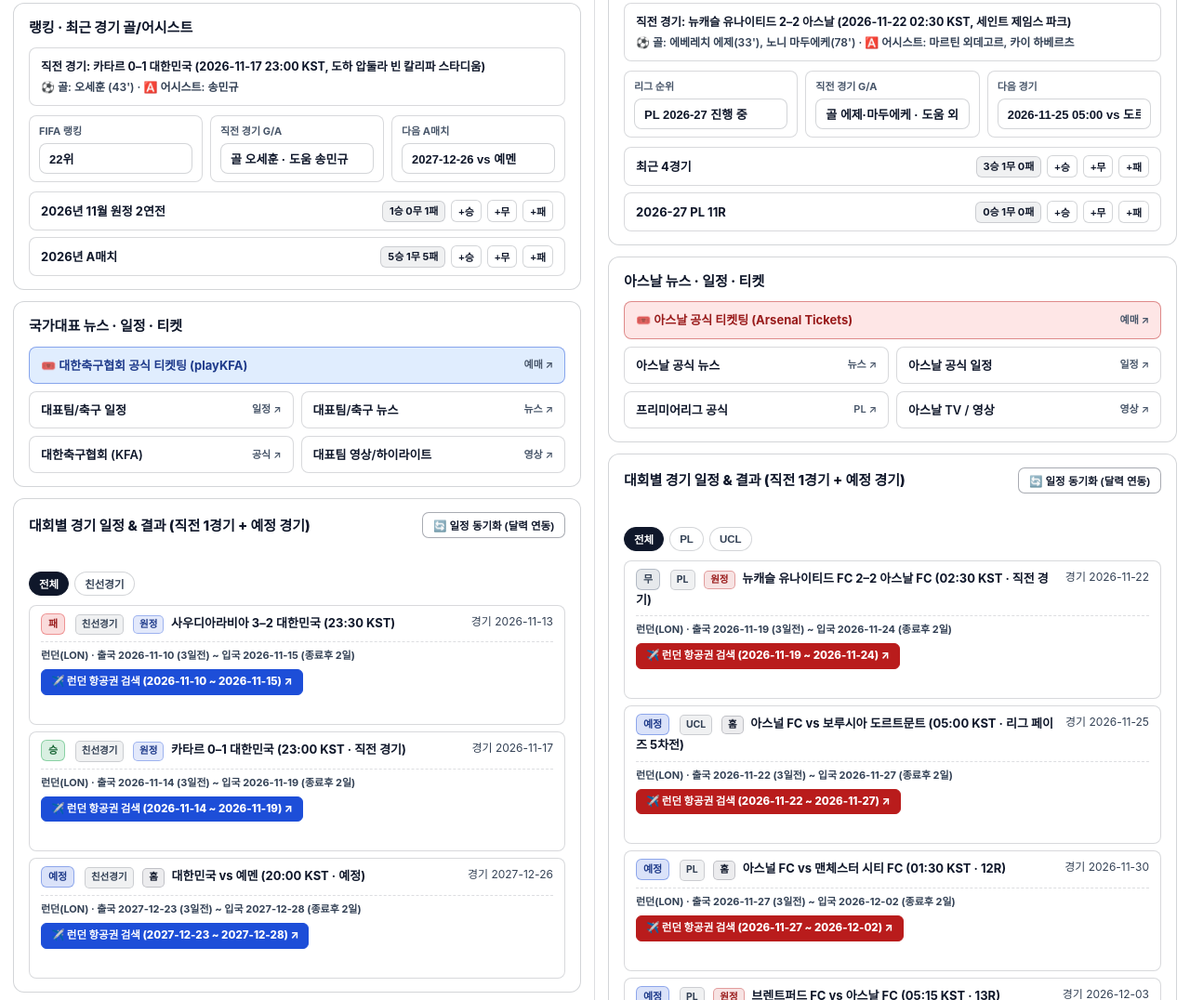
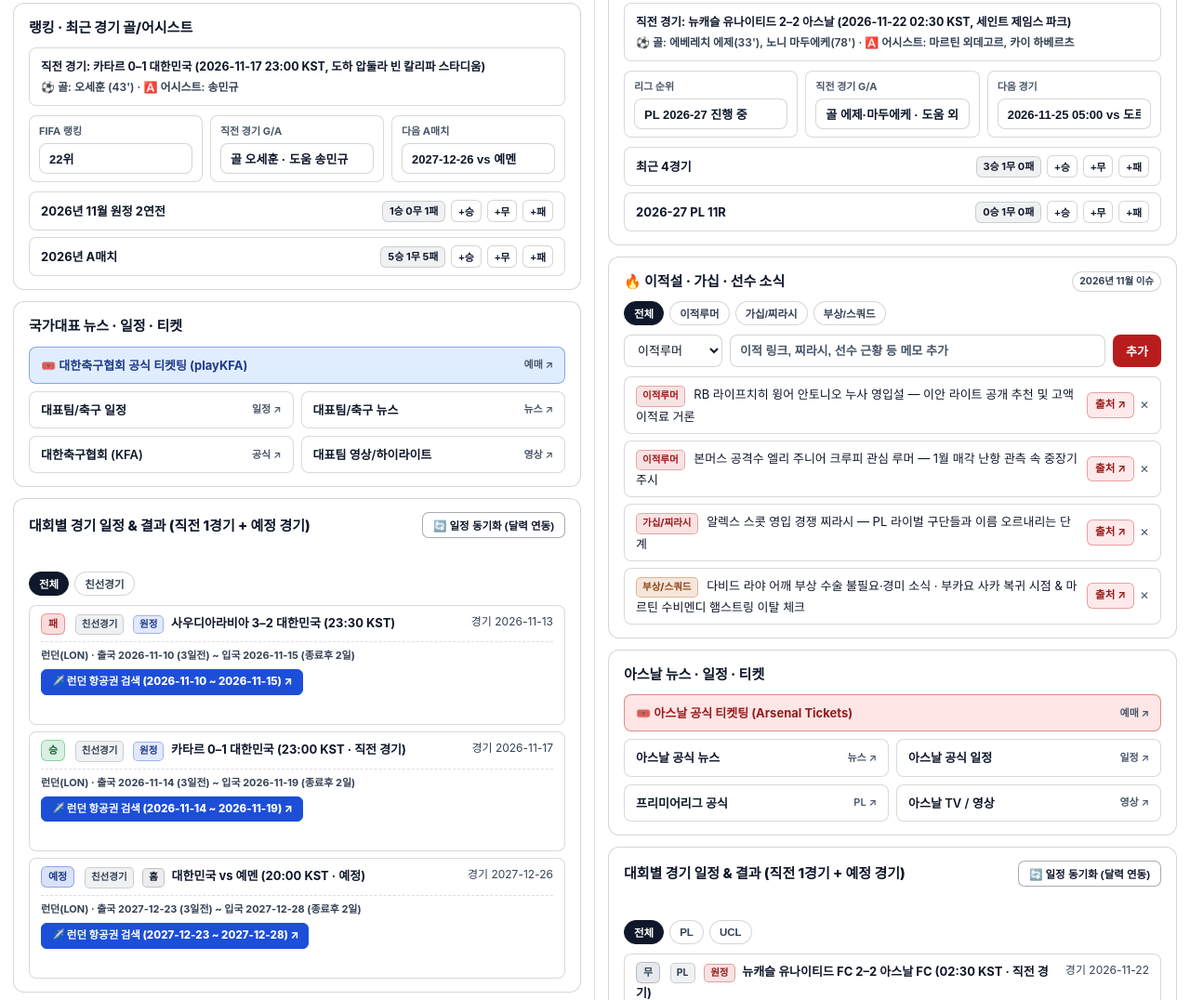
Before and after one commit to pparkdukyoung0917-bit/korea-50-50-arsena, a plain HTML site: page index.html in a window 1280 px wide. Shown: the part 1651-2727 px from the top of the page at 93% size. Drawn offline with Linux system fonts and the light colour scheme.

Commit message:
Update index.html

```diff
--- a/index.html
+++ b/index.html
@@ -1111,6 +1111,25 @@
       color: var(--text-sub);
       border: 1px solid var(--border);
       white-space: nowrap;
+    }
+
+    .gossip-badge {
+      display: inline-block;
+      font-size: 10.5px;
+      font-weight: 800;
+      padding: 2px 6px;
+      border-radius: 5px;
+      margin-right: 6px;
+      background: rgba(185, 28, 28, 0.12);
+      color: #991b1b;
+      border: 1px solid rgba(185, 28, 28, 0.3);
+      white-space: nowrap;
+    }
+
+    .gossip-badge.injury {
+      background: rgba(180, 83, 9, 0.14);
+      color: #92400e;
+      border-color: rgba(180, 83, 9, 0.35);
     }
 
     .row-form {
@@ -1794,6 +1813,25 @@
           </div>
         </div>
         <ul id="arsenalStatList" class="item-list"></ul>
+      </div>
+
+      <!-- 아스날 뉴스 · 일정 · 티켓 박스 바로 위: 이적설 · 가십 · 선수 소식 -->
+      <div class="card" id="arsenalGossipCard">
+        <h2>
+          <span>🔥 이적설 · 가십 · 선수 소식</span>
+          <span class="card-hint-chip">2026년 11월 이슈</span>
+        </h2>
+        <div class="filter-bar" id="arsenalGossipFilterBar"></div>
+        <form class="row-form" id="arsenalGossipForm">
+          <select id="arsenalGossipTag" class="result-select">
+            <option value="이적루머">이적루머</option>
+            <option value="가십/찌라시">가십/찌라시</option>
+            <option value="부상/스쿼드">부상/스쿼드</option>
+          </select>
+          <input type="text" id="arsenalGossipInput" class="text-input" placeholder="이적 링크, 찌라시, 선수 근황 등 메모 추가" required />
+          <button type="submit" class="btn-add">추가</button>
+        </form>
+        <ul class="item-list" id="arsenalGossipList"></ul>
       </div>
 
       <div class="card">
@@ -2013,6 +2051,33 @@
       { name: "Best Western London Highbury", note: "하이베리 방면 · 약 1.0mi", estKrw: 210000 },
       { name: "City Prime Camden", note: "캠든/이스링턴 · 약 0.7mi", estKrw: 290000 },
       { name: "Premier Inn London Angel Islington", note: "엔젤 이스링턴역 · 약 1.3mi", estKrw: 190000 }
+    ];
+
+    const INITIAL_ARSENAL_GOSSIP = [
+      {
+        id: "ag1",
+        tag: "이적루머",
+        text: "RB 라이프치히 윙어 안토니오 누사 영입설 — 이안 라이트 공개 추천 및 고액 이적료 거론",
+        url: "https://www.football365.com/news/arsenal-antonio-nusa-reaches-decision-join-huge-january-transfer"
+      },
+      {
+        id: "ag2",
+        tag: "이적루머",
+        text: "본머스 공격수 엘리 주니어 크루피 관심 루머 — 1월 매각 난항 관측 속 중장기 주시",
+        url: "https://rumourleague.com/?team=arsenal"
+      },
+      {
+        id: "ag3",
+        tag: "가십/찌라시",
+        text: "알렉스 스콧 영입 경쟁 찌라시 — PL 라이벌 구단들과 이름 오르내리는 단계",
+        url: "https://rumourleague.com/?team=arsenal"
+      },
+      {
+        id: "ag4",
+        tag: "부상/스쿼드",
+        text: "다비드 라야 어깨 부상 수술 불필요·경미 소식 · 부카요 사카 복귀 시점 & 마르틴 수비멘디 햄스트링 이탈 체크",
+        url: "https://www.theguardian.com/football/2026/nov/23/david-raya-shoulder-injury-arsenal-surgery-mikel-arteta"
+      }
     ];
 
     function getStatColor(val) {
@@ -2307,6 +2372,8 @@
         matches: [...INITIAL_DATA.arsenal.matches],
         stats: INITIAL_DATA.arsenal.stats.map(s => ({ ...s })),
         memos: [...INITIAL_DATA.arsenal.memos],
+        gossipFilter: "전체",
+        gossipItems: [...INITIAL_ARSENAL_GOSSIP],
         predictions: {
           a_next_1: { home: 2, away: 1 },
           a_next_2: { home: 2, away: 2 },
@@ -2472,6 +2539,59 @@
     window.adjustStat = function(side, idx, field) {
       state[side].stats[idx][field] += 1;
       renderStats(side);
+    };
+
+    function renderArsenalGossip() {
+      const filterBar = document.getElementById("arsenalGossipFilterBar");
+      const listEl = document.getElementById("arsenalGossipList");
+      if (!filterBar || !listEl) return;
+
+      const tags = ["전체", "이적루머", "가십/찌라시", "부상/스쿼드"];
+      if (!tags.includes(state.arsenal.gossipFilter)) {
+        state.arsenal.gossipFilter = "전체";
+      }
+
+      filterBar.innerHTML = tags.map(t => `
+        <button type="button" class="filter-btn ${state.arsenal.gossipFilter === t ? "active" : ""}" onclick="setArsenalGossipFilter('${t}')">${t}</button>
+      `).join("");
+
+      const rows = state.arsenal.gossipFilter === "전체"
+        ? state.arsenal.gossipItems
+        : state.arsenal.gossipItems.filter(item => item.tag === state.arsenal.gossipFilter);
+
+      if (rows.length === 0) {
+        listEl.innerHTML = `<li class="list-row" style="color:var(--text-muted);">선택한 분류의 소식이 없습니다.</li>`;
+        return;
+      }
+
+      listEl.innerHTML = rows.map(item => {
+        const badgeClass = item.tag === "부상/스쿼드" ? "gossip-badge injury" : "gossip-badge";
+        const linkHtml = item.url
+          ? `<a class="hotel-link" href="${item.url}" target="_blank" rel="noopener noreferrer">출처 ↗</a>`
+          : "";
+        return `
+          <li class="list-row">
+            <div>
+              <span class="${badgeClass}">${item.tag}</span>
+              <span>${item.text}</span>
+            </div>
+            <div style="display:flex; align-items:center; gap:6px; flex-shrink:0;">
+              ${linkHtml}
+              <button type="button" class="btn-del" onclick="deleteArsenalGossip('${item.id}')">✕</button>
+            </div>
+          </li>
+        `;
+      }).join("");
+    }
+
+    window.setArsenalGossipFilter = function(tag) {
+      state.arsenal.gossipFilter = tag;
+      renderArsenalGossip();
+    };
+
+    window.deleteArsenalGossip = function(id) {
+      state.arsenal.gossipItems = state.arsenal.gossipItems.filter(item => item.id !== id);
+      renderArsenalGossip();
     };
 
     function renderMatches(side) {
@@ -2994,6 +3114,30 @@
       modal.setAttribute("aria-hidden", "true");
     }
 
+    const gossipForm = document.getElementById("arsenalGossipForm");
+    if (gossipForm) {
+      gossipForm.addEventListener("submit", e => {
+        e.preventDefault();
+        const tag = document.getElementById("arsenalGossipTag").value;
+        const input = document.getElementById("arsenalGossipInput");
+        const raw = input.value.trim();
+        if (!raw) return;
+
+        const urlMatch = raw.match(/https?:\/\/\S+/);
+        const url = urlMatch ? urlMatch[0] : "";
+        const text = url ? raw.replace(url, "").trim() || url : raw;
+
+        state.arsenal.gossipItems.unshift({
+          id: `ag-${Date.now()}`,
+          tag,
+          text,
+          url
+        });
+        input.value = "";
+        renderArsenalGossip();
+      });
+    }
+
     ["korea", "arsenal"].forEach(side => {
       const toggleBtn = document.getElementById(`${side}SquadToggle`);
       const bodyEl = document.getElementById(`${side}SquadBody`);
@@ -3041,11 +3185,12 @@
           renderRecordBar(side);
           renderMatches(side);
           renderCalendar(side);
+          renderArsenalGossip();
           renderArsenalPlanner();
           renderArsenalPredictions();
           renderPlayerRadar();
           updateCountdowns();
-          setTextSafe(`${side}ApiStatus`, "달력, 경기 필터, 아스날 플래너·예측·레이더가 동기화되었습니다.");
+          setTextSafe(`${side}ApiStatus`, "달력, 경기 필터, 이적·가십, 아스날 플래너·예측·레이더가 동기화되었습니다.");
         });
       }
 
@@ -3099,6 +3244,7 @@
       renderMemos(side);
     });
 
+    renderArsenalGossip();
     renderArsenalPlanner();
     renderArsenalPredictions();
 
```
